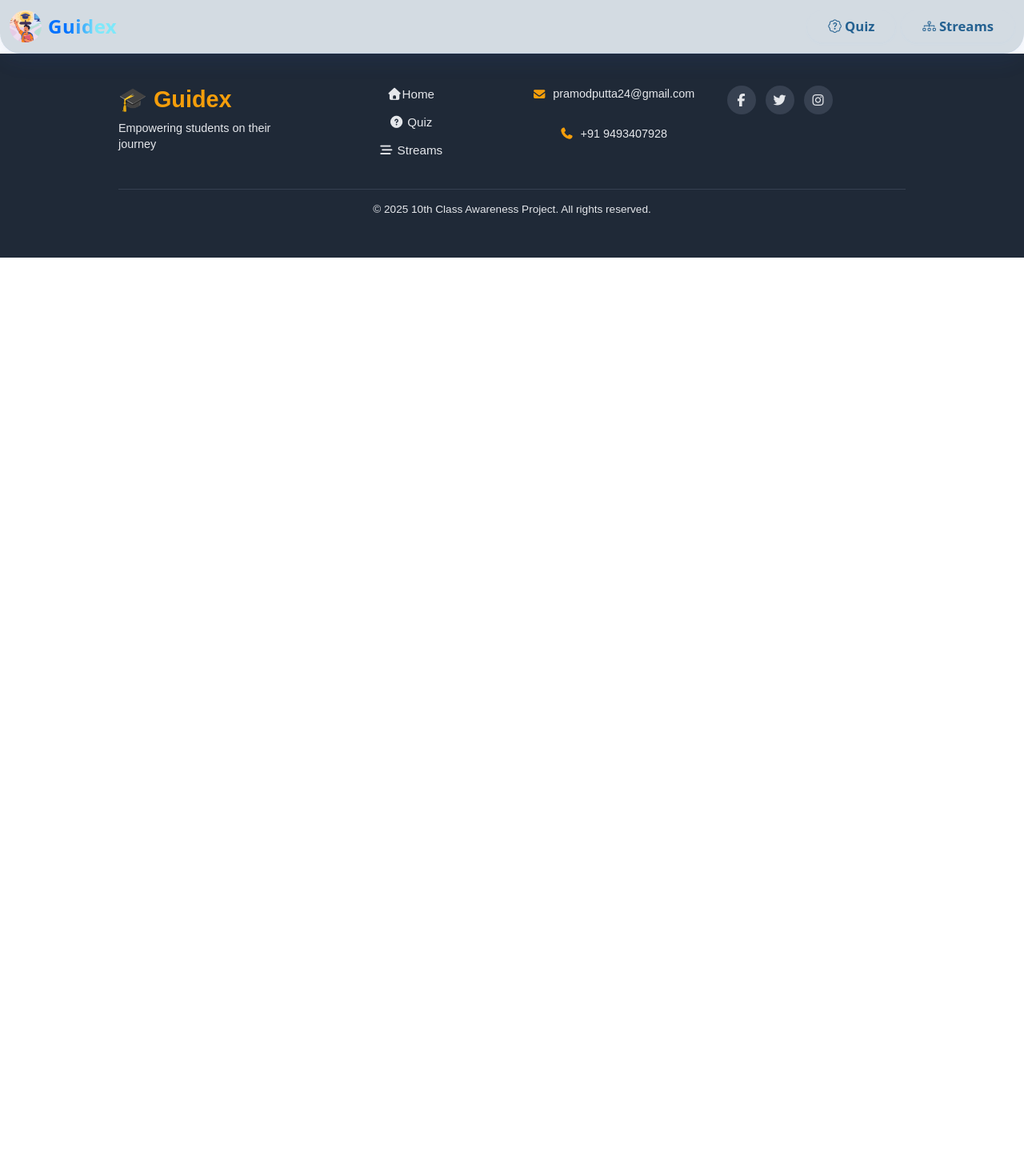
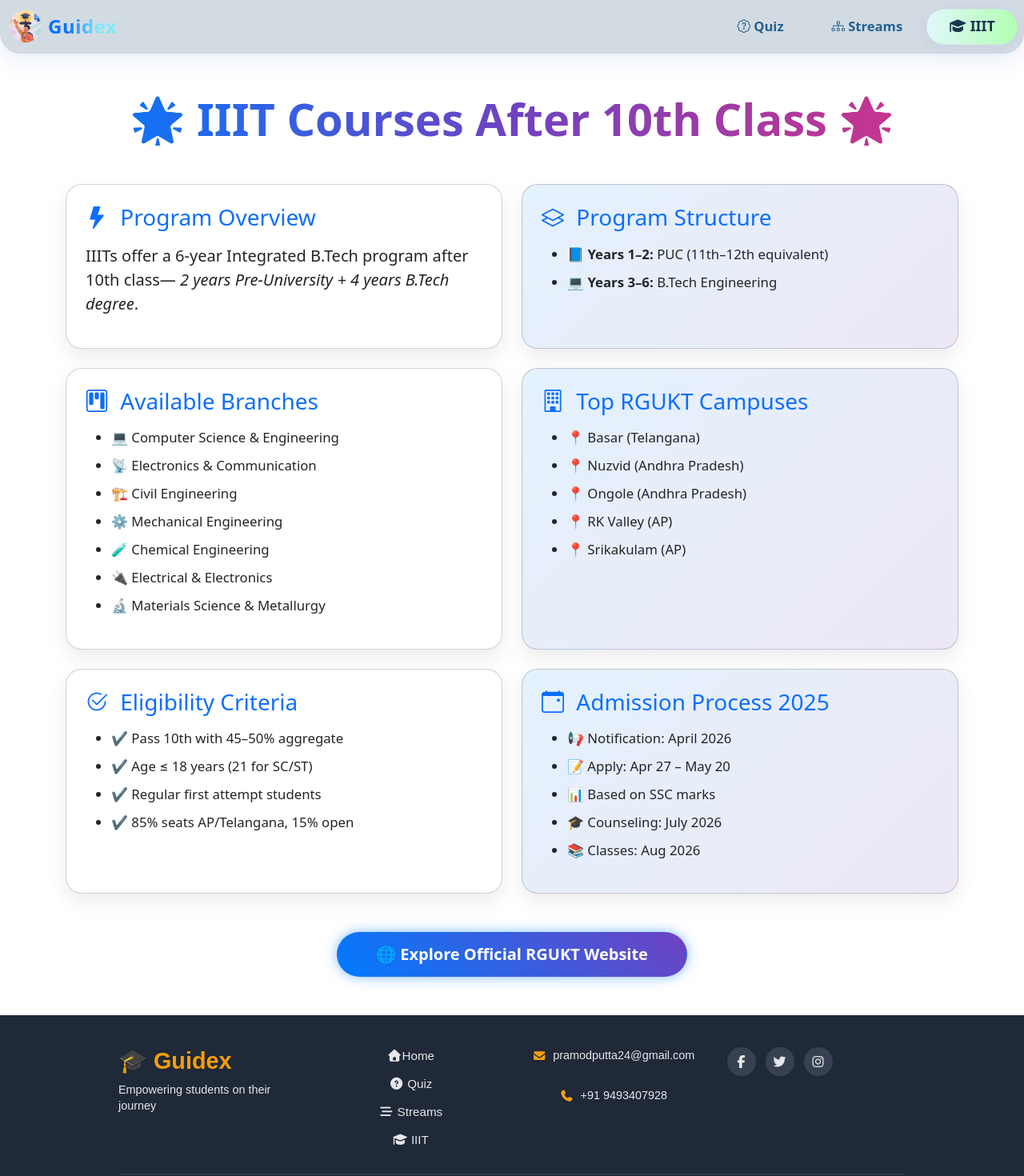
Before and after one commit to PuttaPramod/Guidex, an Angular app: page /after in a window 1280 px wide. Before the commit this address led to /. Shown: the top 1470 px of the page at 80% size. Before the commit the page ends 800 px from the top, so only its background shows below. Built offline with nearby package versions, Linux system fonts and the light colour scheme.

Commit message:
added iiit streams

```diff
--- a/src/app/app.component.html
+++ b/src/app/app.component.html
@@ -16,6 +16,9 @@
         </li>
         <li class="nav-item">
           <a class="nav-link nav-pill d-flex align-items-center gap-1" title="test streams" routerLink="/streams" routerLinkActive="active-link"><i class="bi bi-diagram-3"></i> Streams</a>
+        </li>
+        <li class="nav-item">
+          <a class="nav-link nav-pill d-flex align-items-center gap-1" title="test streams" routerLink="/after" routerLinkActive="active-link"><i class="fas fa-graduation-cap"></i> IIIT</a>
         </li>
       </ul>
     </div>
@@ -37,6 +40,7 @@
         <a routerLink="/home"><i class="fas fa-home"></i>Home</a>
         <a routerLink="/quiz"><i class="fas fa-question-circle"></i> Quiz</a>
         <a routerLink="/streams"><i class="fas fa-stream"></i> Streams</a>
+        <a routerLink="/after"><i class="fas fa-graduation-cap"></i> IIIT</a>
       </div>
 
       <!-- Quick Contact -->
--- a/src/app/app.routes.server.ts
+++ b/src/app/app.routes.server.ts
@@ -9,6 +9,7 @@
   { path: 'home', renderMode: RenderMode.Server },
   { path: 'quiz', renderMode: RenderMode.Server },
   { path: 'streams', renderMode: RenderMode.Server },
+  { path: 'after', renderMode: RenderMode.Server },
 
   // Dynamic route with SSR-only mode
   {
--- a/src/app/app.routes.ts
+++ b/src/app/app.routes.ts
@@ -3,11 +3,14 @@
 import { Quiz } from './pages/quiz/quiz.component';
 import { Streams } from './pages/streams/streams.component';
 import { RoadmapComponent } from './pages/roadmap/roadmap.component';
+import { After } from './pages/after/after.component';
 
 export const routes: Routes = [
     { path:'',component: Home }, // Default route
     { path: 'home', component: Home },
   { path: 'quiz', component: Quiz },
   { path: 'streams', component: Streams },
+  { path: 'after', component: After },
+
   { path: 'roadmap/:link', component:RoadmapComponent}// Fallback for other roadmaps,
 ];
--- /dev/null
+++ b/src/app/pages/after/after.component.css
@@ -0,0 +1,59 @@
+ /* Gradient Heading */
+  .gradient-text {
+    background: linear-gradient(90deg, #007bff, #6f42c1, #d63384);
+    -webkit-background-clip: text;
+    -webkit-text-fill-color: transparent;
+    animation: gradientMove 4s infinite linear;
+  }
+  @keyframes gradientMove {
+    from { background-position: 0%; }
+    to { background-position: 100%; }
+  }
+
+  /* Card Styles */
+  .card-style {
+    background: #ffffff;
+    border-radius: 20px;
+    box-shadow: 0 10px 25px rgba(0,0,0,0.08);
+    transition: transform 0.3s ease, box-shadow 0.3s ease;
+  }
+  .card-style-alt {
+    background: linear-gradient(135deg, #e3f2fd, #ede7f6);
+    border-radius: 20px;
+    box-shadow: 0 10px 25px rgba(0,0,0,0.08);
+    transition: transform 0.3s ease, box-shadow 0.3s ease;
+  }
+  .card-style:hover, .card-style-alt:hover {
+    transform: translateY(-8px);
+    box-shadow: 0 15px 35px rgba(0,0,0,0.15);
+  }
+
+  /* Custom List */
+  .custom-list li {
+    margin-bottom: 8px;
+    font-size: 1.05rem;
+    line-height: 1.6;
+  }
+
+  /* Glow Button */
+  .btn-glow {
+    background: linear-gradient(45deg, #007bff, #6f42c1);
+    color: #fff;
+    border-radius: 50px;
+    padding: 12px 28px;
+    box-shadow: 0 0 15px rgba(0,123,255,0.5);
+    transition: all 0.3s ease-in-out;
+  }
+  .btn-glow:hover {
+    box-shadow: 0 0 25px rgba(0,123,255,0.8);
+    transform: scale(1.05);
+  }
+
+  /* Icon Bounce */
+  .icon-animated {
+    display: inline-block;
+  }
+  @keyframes bounce {
+    0%, 100% { transform: translateY(0); }
+    50% { transform: translateY(-5px); }
+  }
--- /dev/null
+++ b/src/app/pages/after/after.component.html
@@ -0,0 +1,119 @@
+<div class="container py-5">
+  <!-- Heading -->
+  <h1 class="display-4 text-center mb-5 fw-bold gradient-text">
+    🌟 IIIT Courses After 10th Class 🌟
+  </h1>
+
+  <div class="row g-4">
+    <!-- Program Overview -->
+    <div class="col-lg-6 col-md-12">
+      <div class="card card-style h-100" data-aos="zoom-in">
+        <div class="card-body p-4">
+          <h3 class="card-title mb-3 text-primary">
+            <i class="bi bi-lightning-fill icon-animated me-2"></i> Program Overview
+          </h3>
+          <p class="lead">
+            IIITs offer a <strong>6-year Integrated B.Tech</strong> program after 10th class—
+            <em>2 years Pre-University + 4 years B.Tech degree</em>.
+          </p>
+        </div>
+      </div>
+    </div>
+
+    <!-- Program Structure -->
+    <div class="col-lg-6 col-md-12">
+      <div class="card card-style-alt h-100" data-aos="zoom-in" data-aos-delay="100">
+        <div class="card-body p-4">
+          <h3 class="card-title mb-3 text-primary">
+            <i class="bi bi-layers icon-animated me-2"></i> Program Structure
+          </h3>
+          <ul class="custom-list">
+            <li>📘 <strong>Years 1–2:</strong> PUC (11th–12th equivalent)</li>
+            <li>💻 <strong>Years 3–6:</strong> B.Tech Engineering</li>
+          </ul>
+        </div>
+      </div>
+    </div>
+
+    <!-- Available Branches -->
+    <div class="col-lg-6 col-md-12">
+      <div class="card card-style h-100" data-aos="zoom-in">
+        <div class="card-body p-4">
+          <h3 class="card-title mb-3 text-primary">
+            <i class="bi bi-kanban icon-animated me-2"></i> Available Branches
+          </h3>
+          <ul class="custom-list">
+            <li>💻 Computer Science & Engineering</li>
+            <li>📡 Electronics & Communication</li>
+            <li>🏗 Civil Engineering</li>
+            <li>⚙ Mechanical Engineering</li>
+            <li>🧪 Chemical Engineering</li>
+            <li>🔌 Electrical & Electronics</li>
+            <li>🔬 Materials Science & Metallurgy</li>
+          </ul>
+        </div>
+      </div>
+    </div>
+
+    <!-- Campuses -->
+    <div class="col-lg-6 col-md-12">
+      <div class="card card-style-alt h-100" data-aos="zoom-in" data-aos-delay="100">
+        <div class="card-body p-4">
+          <h3 class="card-title mb-3 text-primary">
+            <i class="bi bi-building icon-animated me-2"></i> Top RGUKT Campuses
+          </h3>
+          <ul class="custom-list">
+            <li>📍 Basar (Telangana)</li>
+            <li>📍 Nuzvid (Andhra Pradesh)</li>
+            <li>📍 Ongole (Andhra Pradesh)</li>
+            <li>📍 RK Valley (AP)</li>
+            <li>📍 Srikakulam (AP)</li>
+          </ul>
+        </div>
+      </div>
+    </div>
+
+    <!-- Eligibility -->
+    <div class="col-lg-6 col-md-12">
+      <div class="card card-style h-100" data-aos="zoom-in">
+        <div class="card-body p-4">
+          <h3 class="card-title mb-3 text-primary">
+            <i class="bi bi-check2-circle icon-animated me-2"></i> Eligibility Criteria
+          </h3>
+          <ul class="custom-list">
+            <li>✔ Pass 10th with 45–50% aggregate</li>
+            <li>✔ Age ≤ 18 years (21 for SC/ST)</li>
+            <li>✔ Regular first attempt students</li>
+            <li>✔ 85% seats AP/Telangana, 15% open</li>
+          </ul>
+        </div>
+      </div>
+    </div>
+
+    <!-- Admission Process -->
+    <div class="col-lg-6 col-md-12">
+      <div class="card card-style-alt h-100" data-aos="zoom-in" data-aos-delay="100">
+        <div class="card-body p-4">
+          <h3 class="card-title mb-3 text-primary">
+            <i class="bi bi-calendar-event icon-animated me-2"></i> Admission Process 2025
+          </h3>
+          <ul class="custom-list">
+            <li>📢 Notification: April {{ currentYear+1 }}</li>
+            <li>📝 Apply: Apr 27 – May 20</li>
+            <li>📊 Based on SSC marks</li>
+            <li>🎓 Counseling: July {{ currentYear+1 }}</li>
+            <li>📚 Classes: Aug {{ currentYear+1 }}</li>
+          </ul>
+        </div>
+      </div>
+    </div>
+  </div>
+
+  <!-- Button -->
+  <div class="text-center mt-5">
+    <a href="https://rgukt.in" target="_blank"
+       class="btn btn-lg btn-glow px-5 fw-semibold">
+      🌐 Explore Official RGUKT Website
+    </a>
+  </div>
+</div>
--- /dev/null
+++ b/src/app/pages/after/after.component.ts
@@ -0,0 +1,12 @@
+import { Component } from '@angular/core';
+import { RouterModule } from '@angular/router';
+
+@Component({
+  selector: 'app-after',
+  imports: [RouterModule],
+  templateUrl: './after.component.html',
+  styleUrl: './after.component.css'
+})
+export class After {
+  currentYear = new Date().getFullYear();
+}
--- a/src/app/pages/home/home.component.css
+++ b/src/app/pages/home/home.component.css
@@ -100,13 +100,22 @@
   border: none;
   box-shadow: 0 3px 12px rgba(234,203,90,0.13);
 }
+.home-illustration img {
+  max-width: 500px;
+  width: 100%;
+  border-radius: 15px;
 
-.home-section {
-  max-width: 1200px;
-  margin: 2rem auto;
-  padding: 0 1rem;
-  text-align: center;
+  /* Mixed background and border */
+  background:
+    white;
+  padding: 10px; /* space for border effect */
+
+  /* To keep the image crisp */
+  display: block;
+  object-fit: cover;
 }
+
+
 
 .home-section-title {
   font-size: 2.5rem;
@@ -141,20 +150,7 @@
   align-items: center;
 }
 
-.home-illustration img {
-  max-width: 500px;
-  width: 100%;
-  border-radius: 15px;
 
-  /* Mixed background and border */
-  background:
-    white;
-  padding: 10px; /* space for border effect */
-
-  /* To keep the image crisp */
-  display: block;
-  object-fit: cover;
-}
 
 
 .home-cards {
--- a/src/app/pages/home/home.component.html
+++ b/src/app/pages/home/home.component.html
@@ -77,6 +77,14 @@
         </div>
         <div class="home-card-arrow">→</div>
       </a>
+      <a routerLink="/after" title="explore IIIT" class="home-card home-card-secondary">
+        <div class="home-card-icon"><i class="fas fa-graduation-cap"></i></div>
+        <div class="home-card-content">
+          <h3>Explore IIIT Streams</h3>
+          <p class="text-warning">6-Year Integrated B.Tech after 10th class</p>
+        </div>
+        <div class="home-card-arrow">→</div>
+      </a>
     </div>
   </div>
 </div>
--- a/src/app/pages/streams/streams.component.html
+++ b/src/app/pages/streams/streams.component.html
@@ -41,5 +41,15 @@
         </a>
       </div>
     </div>
-  </div>
+  </div><br>
+  <div class="iiit">
+  <a routerLink="/after" title="explore IIIT" class="home-card home-card-secondary">
+        <div class="home-card-icon"><i class="fas fa-graduation-cap"></i></div>
+        <div class="home-card-content">
+          <h3>Explore IIIT Streams</h3>
+          <p class="text-warning">6-Year Integrated B.Tech after 10th class</p>
+        </div>
+        <div class="home-card-arrow">→</div>
+  </a>
 </div>
+</div>
```
Also changed, not shown: src/styles.css (+120 -0 lines), 1 other file (tests, documents, lock files or other folders).
